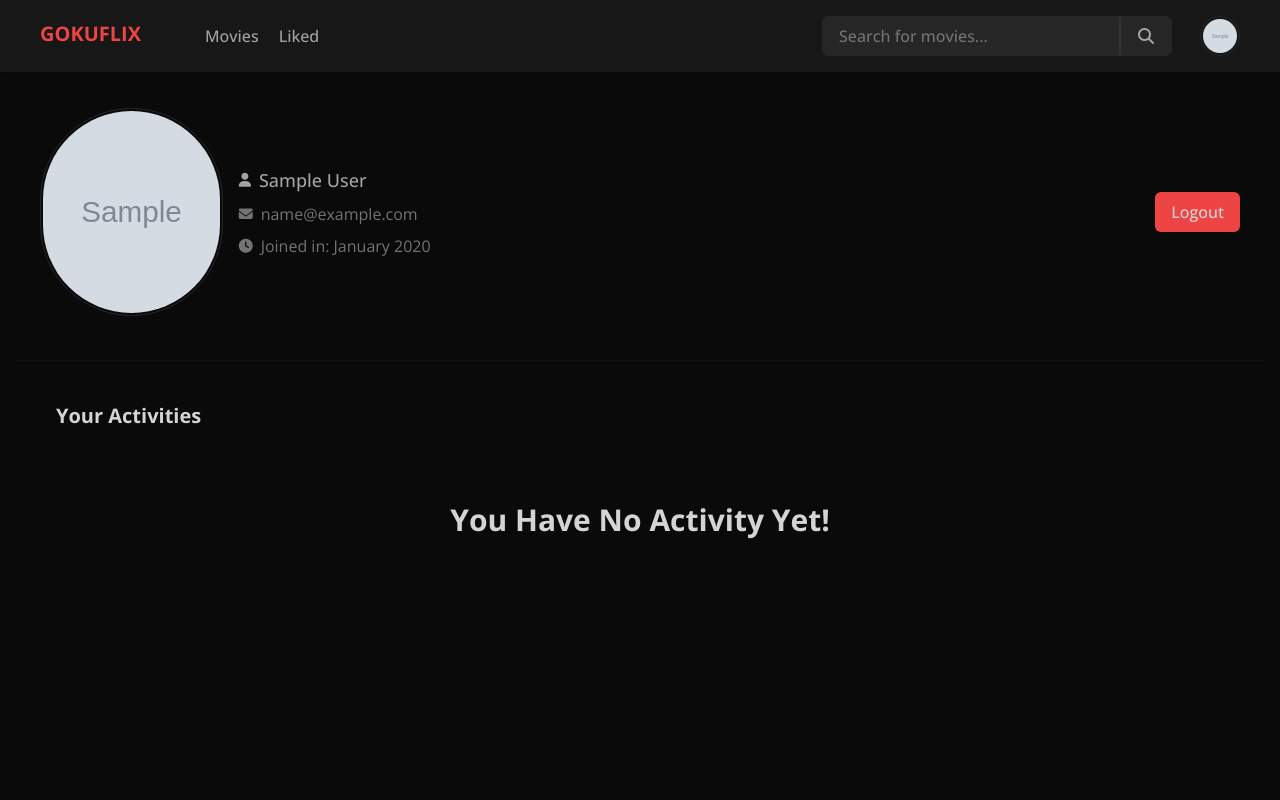
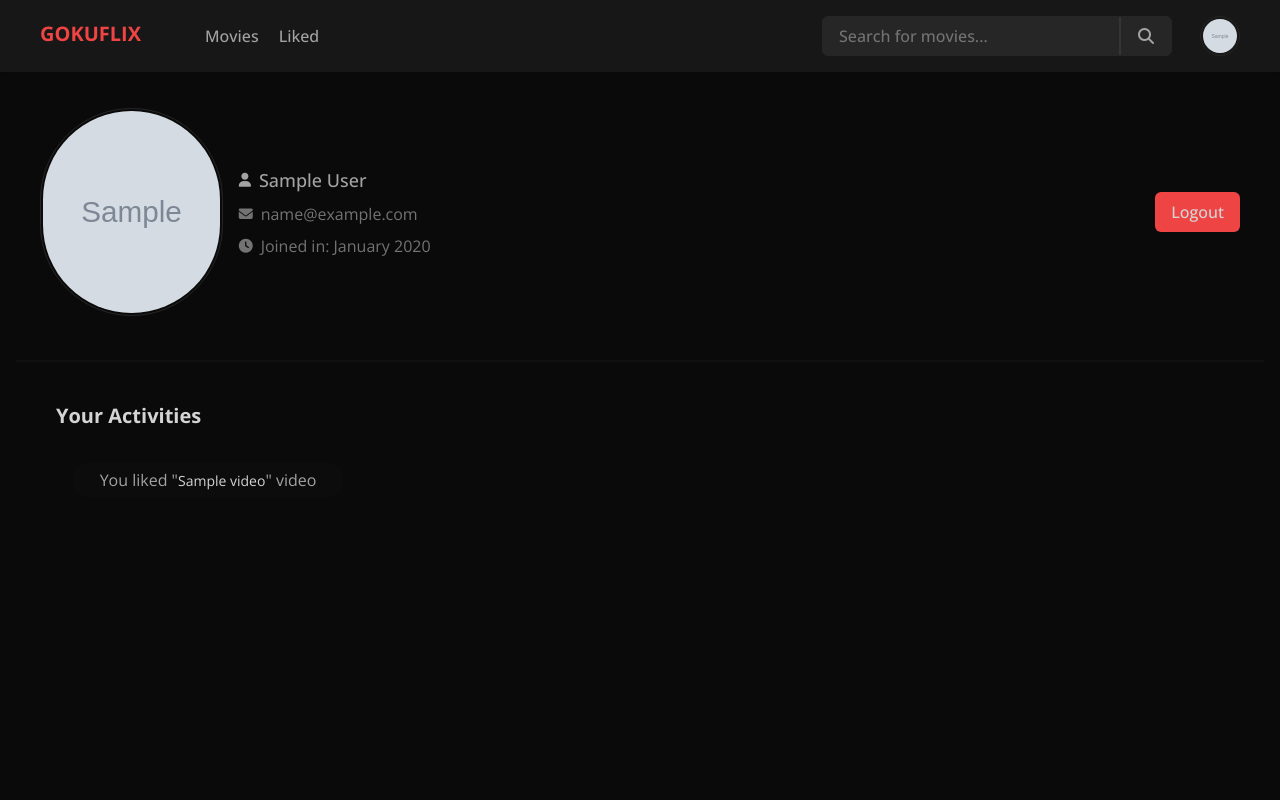
Before and after one commit to gokarna123-goku/django-video-player, a Django app: page /accounts/profile/ in a window 1280 px wide. Run offline with Django 4.2, Linux system fonts and the light colour scheme; a user stored in the database is signed in; tables that the repository leaves empty hold one stand-in row (values such as "Sample post"); grey boxes marked "Sample" are stand-in pictures; some libraries are stand-ins or nearby versions.

Commit message:
done user activity also

```diff
--- a/accounts/urls.py
+++ b/accounts/urls.py
@@ -1,5 +1,5 @@
 from django.urls import path
-from .views import RegisterView, UserLoginView, UserProfileView, UserLogoutView, UserActivityView
+from .views import RegisterView, UserLoginView, UserProfileView, UserLogoutView
 app_name = 'accounts'
 
 urlpatterns = [
@@ -7,5 +7,4 @@ urlpatterns = [
     path('login/', UserLoginView.as_view(), name='login'),
     path('logout/', UserLogoutView.as_view(), name='logout'),
     path('profile/', UserProfileView.as_view(), name='profile'),
-    path('liked_videos/', UserActivityView.as_view(), name='liked_videos'),
 ]
--- a/accounts/views.py
+++ b/accounts/views.py
@@ -1,7 +1,7 @@
 from django.contrib import messages
 from django.shortcuts import redirect
 from django.urls import reverse_lazy
-from django.views.generic import FormView, TemplateView, CreateView, ListView
+from django.views.generic import FormView, TemplateView
 
 from home.models import Video
 
@@ -81,16 +81,9 @@ class UserProfileView(TemplateView):
         return self.request.user
 
 
-# Getting all videos that user liked
-
-class UserActivityView(ListView):
-    model = Video
-    template_name = 'accounts/profile.html'
-    context_object_name = 'activity'
-
-    def get_queryset(self):
-        liked_videos = self.request.user.liked_videos.all()
-        print(liked_videos)
-        commented_videos = self.request.user.commented_videos.all()
-        print(commented_videos)
-        return liked_videos | commented_videos | self.request.user.uploaded_videos.all()
+    # Get user activity like commented and liked videos
+    def get_context_data(self, **kwargs):
+        context = super().get_context_data(**kwargs)
+        context['liked_videos'] = Video.objects.filter(like=self.request.user)
+        print(context['liked_videos'])
+        return context
--- a/templates/accounts/profile.html
+++ b/templates/accounts/profile.html
@@ -56,28 +56,14 @@
                     <!-- <h1 class="text-xl font-bold text-neutral-200">
                         You Have Liked "<span class="text-red-500 text-2xl">{{user_act.count}}</span>" Videos Yet
                     </h1> -->
-                    <div class="w-full h-auto grid md:grid-cols-4 sm:grid-cols-3 grid-cols-2 md:gap-x-4 gap-x-2 gap-y-6">
+                    <div
+                        class="w-full h-auto grid md:grid-cols-4 sm:grid-cols-3 grid-cols-2 md:gap-x-4 gap-x-2 gap-y-6">
                         <div
-                            class="w-full h-auto rounded-md rounded-md overflow-hidden hover:bg-neutral-900/20 cursor-pointer ease-in-out duration-300">
-                            <a href="#">
-                                <div class="w-full h-auto rounded-md overflow-hidden">
-                                    <img src="{{user_act.video_thumbnail.url}}" alt="video thumbnail"
-                                        class="w-full aspect-video object-cover object-center transition-all ease-in-out duration-300">
-                                    <div class="px-2 py-3 space-y-2">
-                                        <h1
-                                            class="text-xl font-bold text-neutral-300 cursor-pointer line-clamp-2 text-overflow-ellipsis">
-                                            {{user_act.title}}
-                                        </h1>
-                                        <div class="w-full flex items-center justify-between gap-x-3">
-                                            <h6 class="text-sm text-neutral-500 font-normal">
-                                                Produced by: {{user_act.producer}}
-                                            </h6>
-                                            <div class="bg-neutral-900 text-sm text-red-500 rounded-md w-fit px-2 py-1">
-                                                {{user_act.age_rating}}
-                                            </div>
-                                        </div>
-                                    </div>
-                                </div>
+                            class="w-full h-auto rounded-full overflow-hidden px-3 py-1.5 text-base text-neutral-400 text-center bg-neutral-900/20 hover:bg-neutral-900/40 cursor-pointer ease-in-out duration-300">
+                            <a href="{% url 'home:detail' user_act.id %}">
+                                You liked
+                                "<span class="text-sm text-neutral-300">{{user_act.title}}</span>"
+                                 video
                             </a>
                         </div>
                     </div>
```
